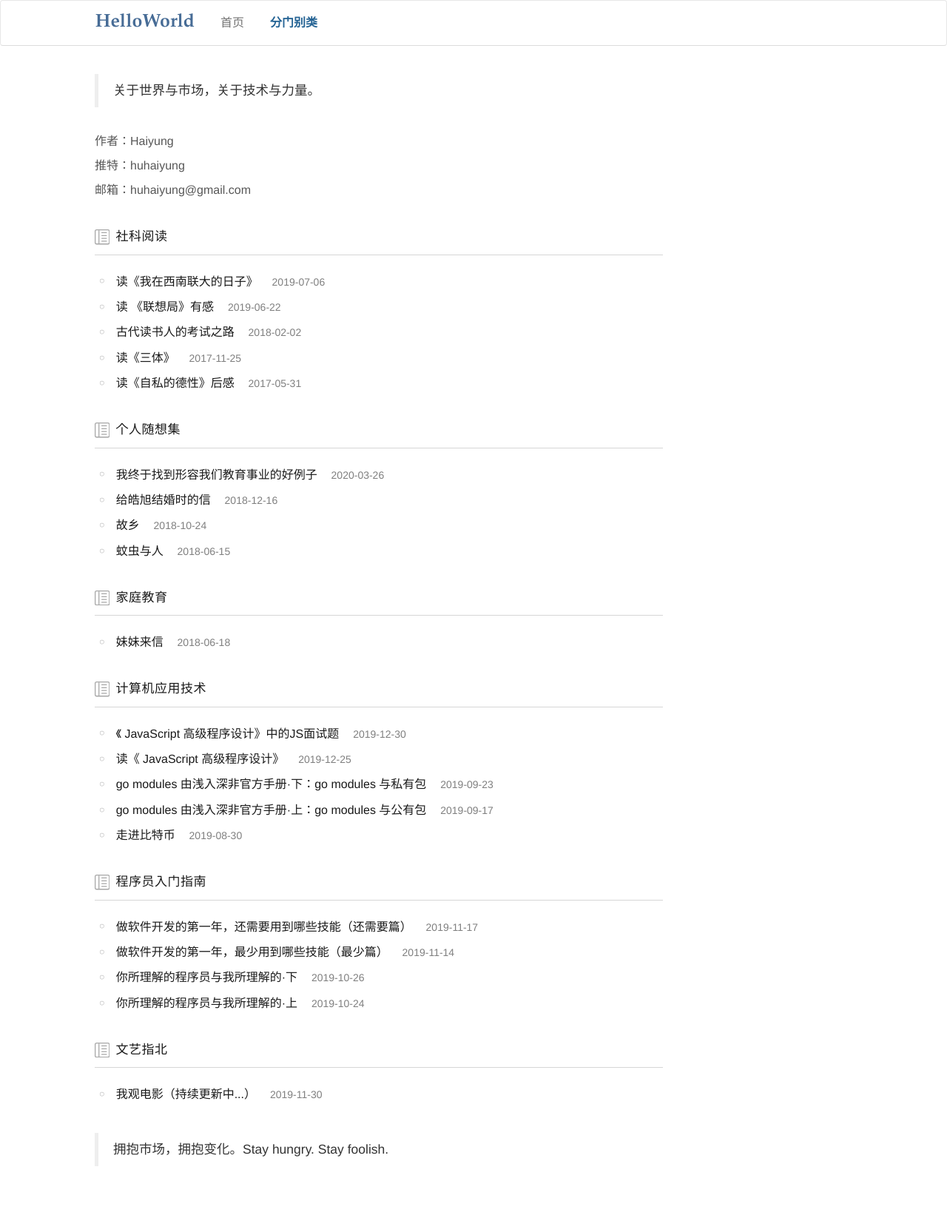
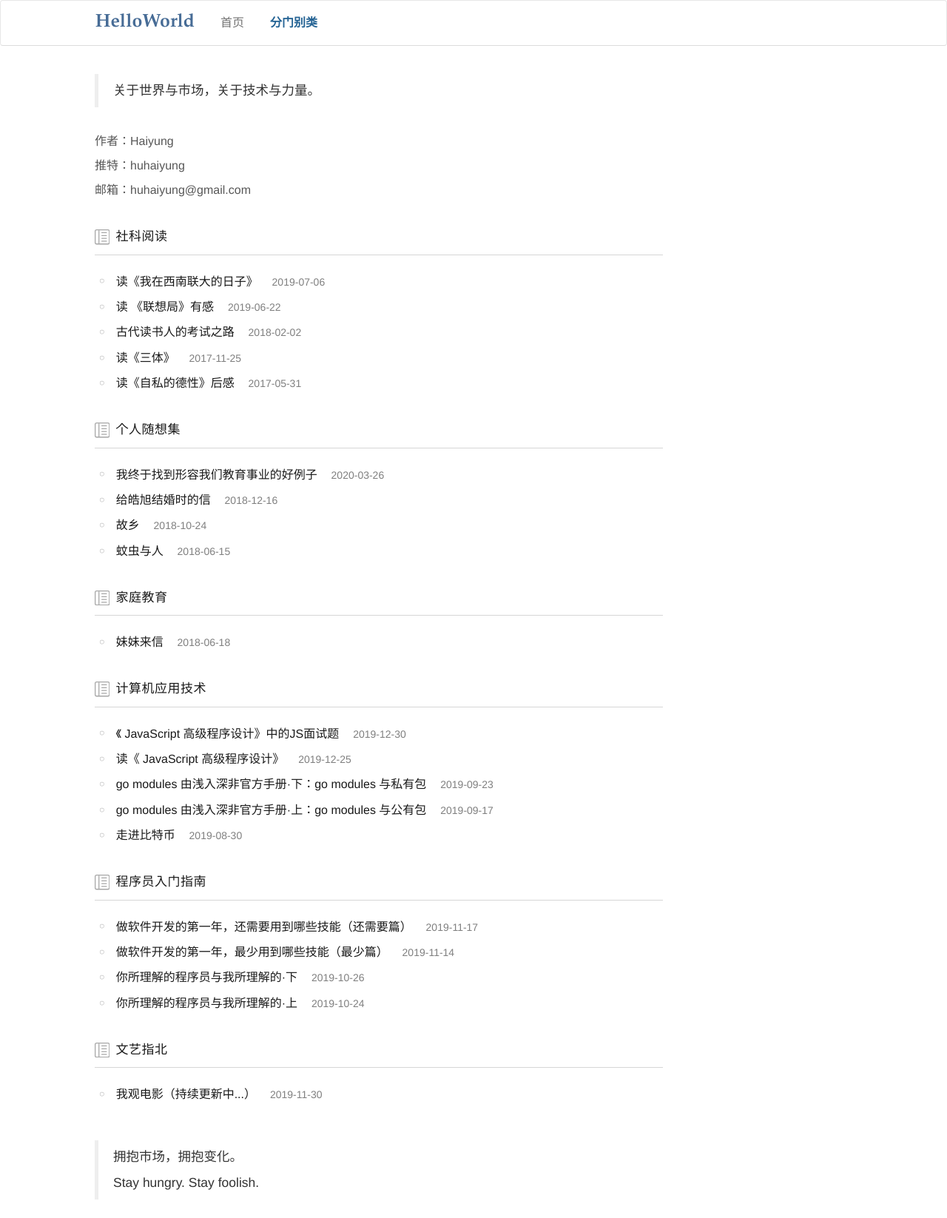
Before and after one commit to Haiyung/haiyung.github.io, a Jekyll site: the page built from pages/archive.md, in a window 1280 px wide. Shown: the whole page at 74% size. Built offline with Jekyll 4.4.1, drawn with Linux system fonts in a browser that asks for light colours; nearby versions of some CDN libraries; before the commit the page ends 1601 px from its top, so only the background shows below that.

```diff
--- a/css/home.css
+++ b/css/home.css
@@ -147,7 +147,7 @@
 }
 
 .archive-bq {
-    margin-top: 40px;
+    margin-top: 50px;
 }
 
 @media screen and (max-width: 768px) {
--- a/pages/archive.md
+++ b/pages/archive.md
@@ -46,5 +46,6 @@
 {% endfor %}
 
 <blockquote class="archive-bq">
-  <p>拥抱市场，拥抱变化。Stay hungry. Stay foolish.</p>
+  <p>拥抱市场，拥抱变化。</p>
+  <p>Stay hungry. Stay foolish.</p>
 </blockquote>
```
